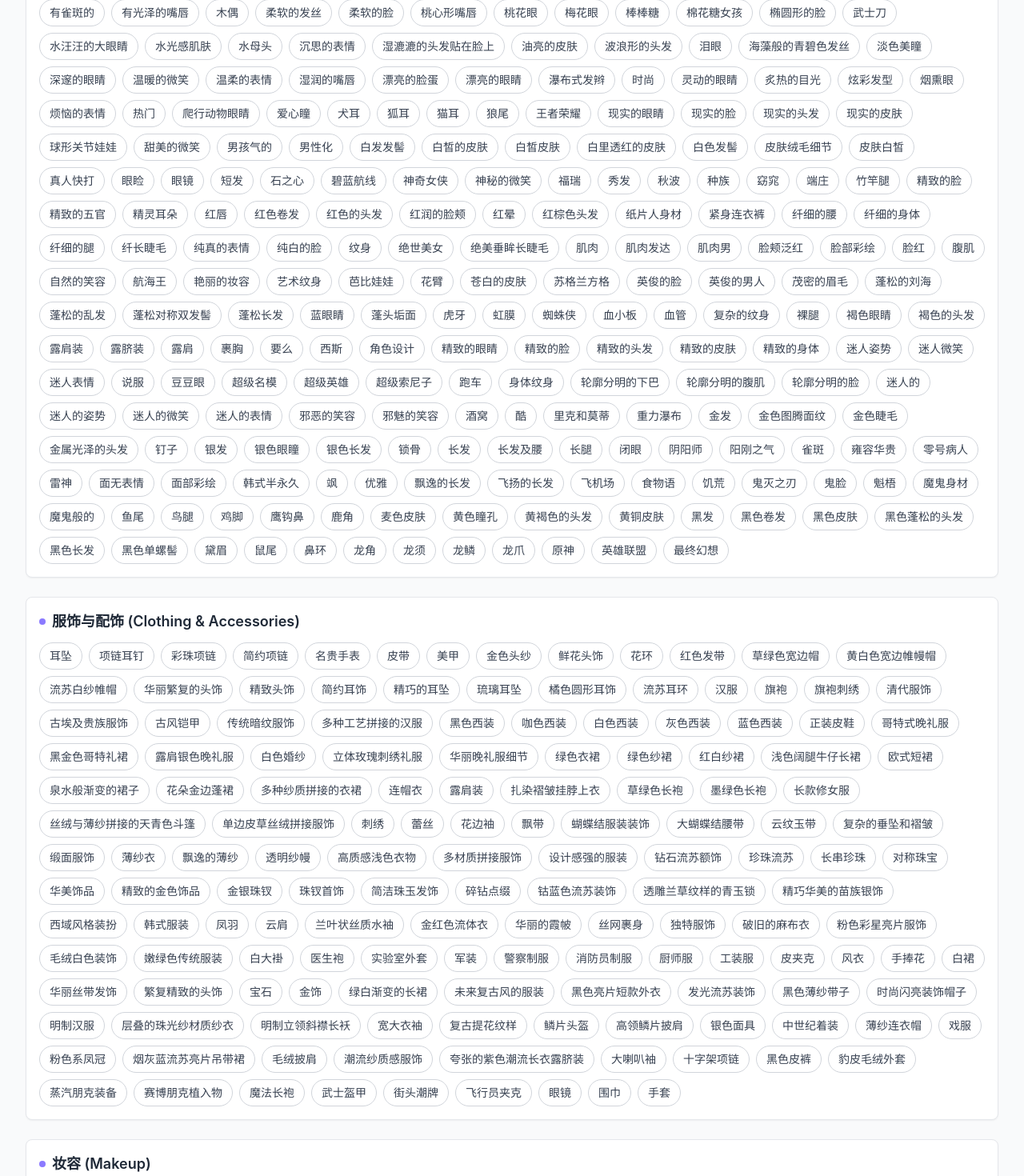
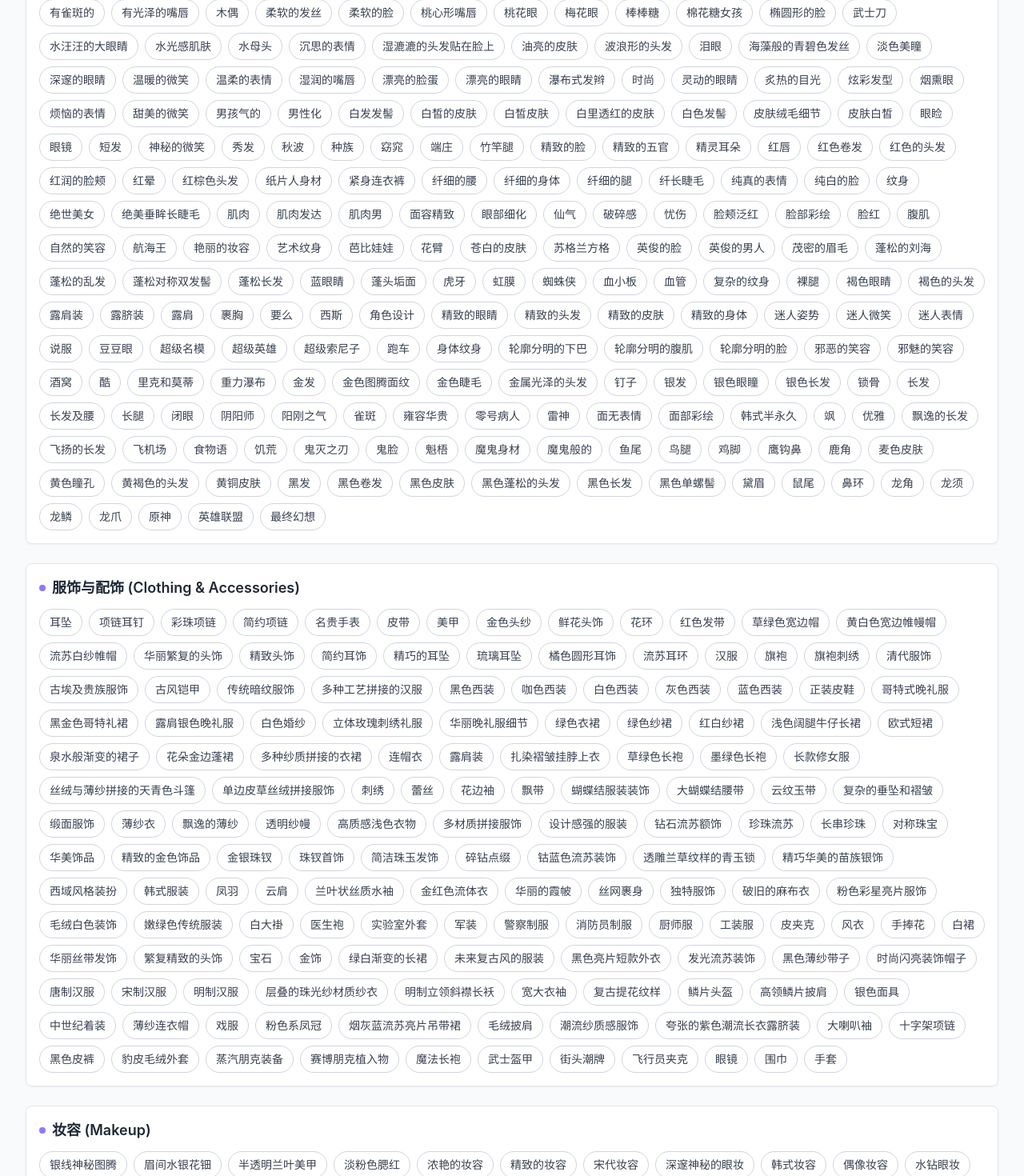
Before and after one commit to irenerachel/BeautyPrompt, a React (Vite) app: page / in a window 1280 px wide. Shown: the part 1440-2910 px from the top of the page at 80% size. Built offline with nearby package versions, Linux system fonts and the light colour scheme.

Commit message:
update: 添加唐制汉服和宋制汉服，优化词汇分类，删除重复词汇

```diff
--- a/src/data/generated-promptData.ts
+++ b/src/data/generated-promptData.ts
@@ -255,19 +255,6 @@ export const promptData: PromptData = {
             "炫彩发型",
             "烟熏眼",
             "烦恼的表情",
-            "热门",
-            "爬行动物眼睛",
-            "爱心瞳",
-            "犬耳",
-            "狐耳",
-            "猫耳",
-            "狼尾",
-            "王者荣耀",
-            "现实的眼睛",
-            "现实的脸",
-            "现实的头发",
-            "现实的皮肤",
-            "球形关节娃娃",
             "甜美的微笑",
             "男孩气的",
             "男性化",
@@ -278,15 +265,10 @@ export const promptData: PromptData = {
             "白色发髻",
             "皮肤绒毛细节",
             "皮肤白皙",
-            "真人快打",
             "眼睑",
             "眼镜",
             "短发",
-            "石之心",
-            "碧蓝航线",
-            "神奇女侠",
             "神秘的微笑",
-            "福瑞",
             "秀发",
             "秋波",
             "种族",
@@ -316,6 +298,11 @@ export const promptData: PromptData = {
             "肌肉",
             "肌肉发达",
             "肌肉男",
+            "面容精致",
+            "眼部细化",
+            "仙气",
+            "破碎感",
+            "忧伤",
 
             "脸颊泛红",
             "脸部彩绘",
@@ -355,7 +342,6 @@ export const promptData: PromptData = {
             "西斯",
             "角色设计",
             "精致的眼睛",
-            "精致的脸",
             "精致的头发",
             "精致的皮肤",
             "精致的身体",
@@ -372,10 +358,6 @@ export const promptData: PromptData = {
             "轮廓分明的下巴",
             "轮廓分明的腹肌",
             "轮廓分明的脸",
-            "迷人的",
-            "迷人的姿势",
-            "迷人的微笑",
-            "迷人的表情",
             "邪恶的笑容",
             "邪魅的笑容",
             "酒窝",
@@ -589,6 +571,8 @@ export const promptData: PromptData = {
             "发光流苏装饰",
             "黑色薄纱带子",
             "时尚闪亮装饰帽子",
+            "唐制汉服",
+            "宋制汉服",
             "明制汉服",
             "层叠的珠光纱材质纱衣",
             "明制立领斜襟长袄",
@@ -764,7 +748,25 @@ export const promptData: PromptData = {
             "珍珠耳环",
             "水晶鞋",
             "魔法水晶",
-            "星光碎片"
+            "星光碎片",
+            "王者荣耀",
+            "真人快打",
+            "石之心",
+            "碧蓝航线",
+            "神奇女侠",
+            "福瑞",
+            "球形关节娃娃",
+            "爬行动物眼睛",
+            "爱心瞳",
+            "犬耳",
+            "狐耳",
+            "猫耳",
+            "狼尾",
+            "现实的眼睛",
+            "现实的脸",
+            "现实的头发",
+            "现实的皮肤",
+            "热门"
           ]
         }
       ]
@@ -858,7 +860,6 @@ export const promptData: PromptData = {
             "轻奢晚晚风写真",
             "高级感意境",
             "极繁主义背景虚化",
-            "国风动漫写实风格",
 
             "写实奇幻风",
             "人物立绘",
@@ -885,7 +886,6 @@ export const promptData: PromptData = {
             "Emily Xu艺术特征",
             "Q版卡通",
             "中国水墨与数字艺术结合",
-            "数字cg插画",
             "国风动漫写实风格",
             "大师漫画",
             "涂鸦风格",
@@ -964,7 +964,6 @@ export const promptData: PromptData = {
             "热爱生活",
             "慵懒姿态",
             "仙气",
-            "迷人",
             "洒脱",
             "意境深远",
             "水墨韵味",
@@ -1227,7 +1226,6 @@ export const promptData: PromptData = {
             "翘二郎腿",
             "双臂环抱",
             "侧坐",
-            "摆姿势",
             "癫狂的笑容",
             "捂嘴笑",
             "肆意的笑",
@@ -1437,8 +1435,6 @@ export const promptData: PromptData = {
             "抽象渐变",
             "赛博朋克都市",
             "幻想城堡",
-            "奢华宴会场景",
-            "高级自助餐台背景",
           ]
         }
       ]
@@ -1531,11 +1527,6 @@ export const promptData: PromptData = {
             "复杂",
             "创意",
             "创新",
-            "面容精致",
-            "眼部细化",
-            "仙气",
-            "破碎感",
-            "忧伤",
             "金边效果",
             "梦幻效果",
 
```
